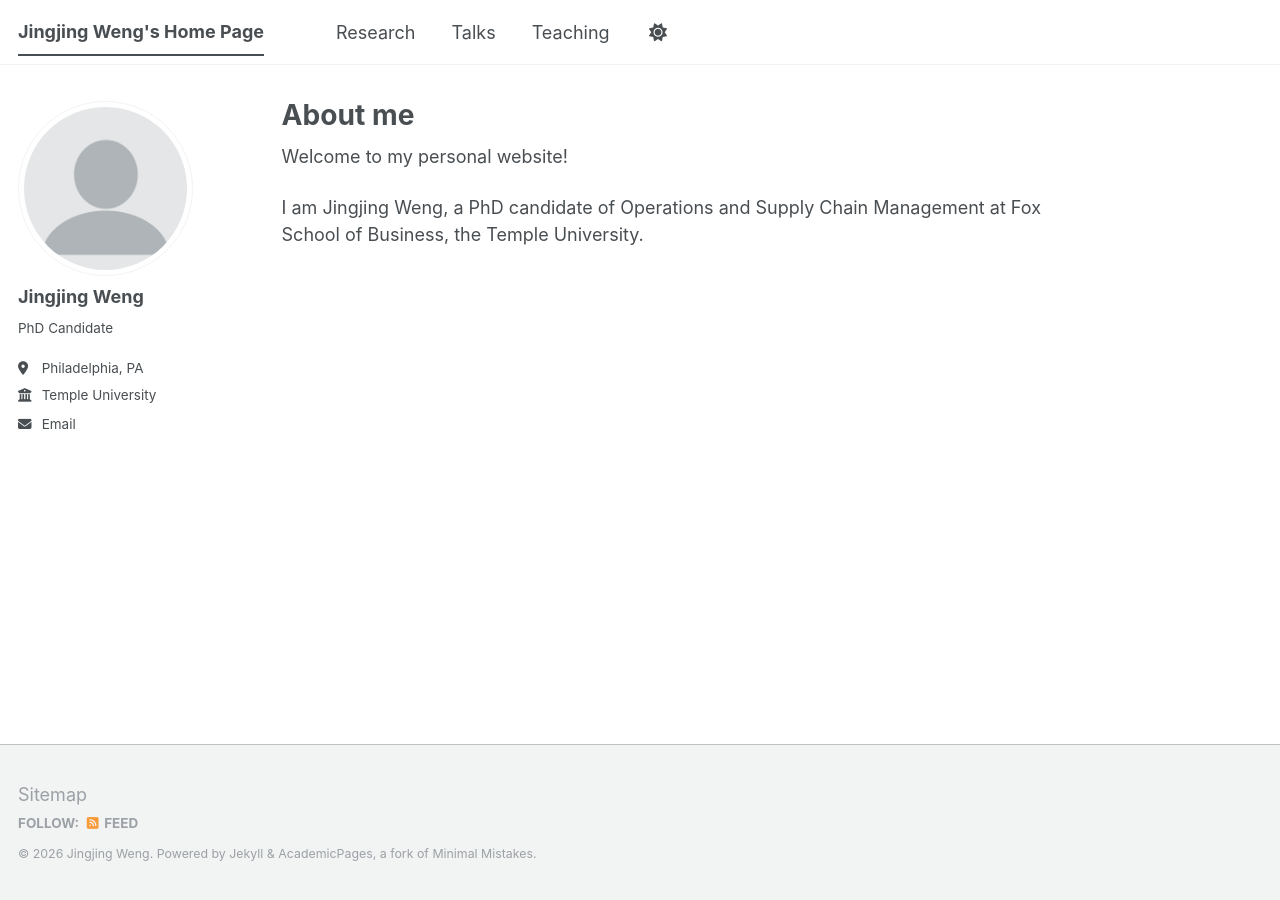
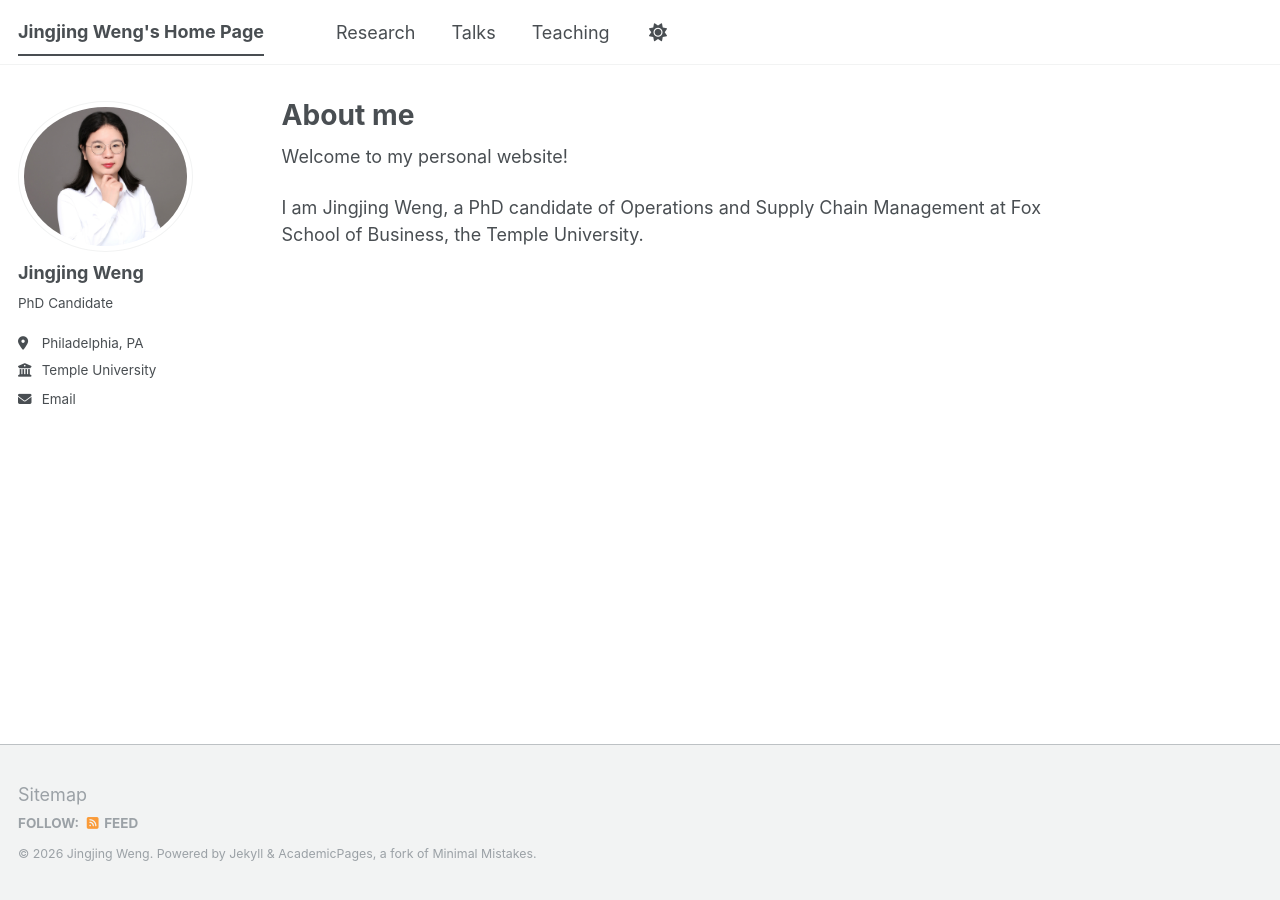
Before and after one commit to JingjingWeng/JingjingWeng.github.io, a Jekyll site: the page built from _pages/about.md, in a window 1280 px wide. Built offline with Jekyll 4.4.1, drawn with Linux system fonts in a browser that asks for light colours; a script bundle is joined from its source files by our own code; library files that are not in the unit come from our copies.

Commit message:
Update _config.yml

```diff
--- a/_config.yml
+++ b/_config.yml
@@ -23,7 +23,7 @@ repository               : "JingjingWeng/JingjingWeng.github.io"
 #               Additional customization can be done by editing /_includes/author-profile.html
 author:
   # Biographic information
-  avatar           : "profile.png"
+  avatar           : "profile_image.jpg"
   name             : "Jingjing Weng"
   pronouns         : # example: "she/her"
   bio              : "PhD Candidate"
```
